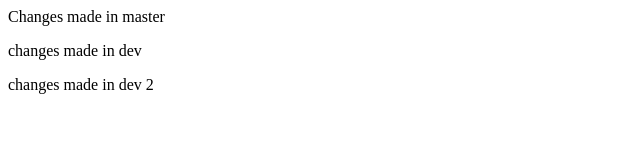
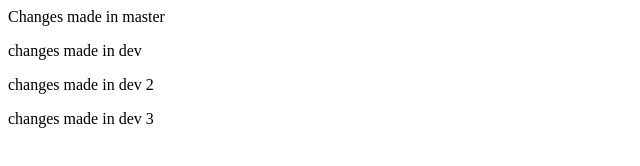
Before and after one commit to deekshithakp/SampleEvent1, a plain HTML site: page index.html in a window 1280 px wide. Shown: the whole page, without its empty margins (0-640 px from the left). Drawn offline with Linux system fonts and the light colour scheme.

Commit message:
no message

```diff
--- a/index.html
+++ b/index.html
@@ -3,6 +3,7 @@
 <p> Changes made in master</p>
 <p> changes made in dev</p>
 <p>changes made in dev 2</p>
+<p>changes made in dev 3</p>
 </body>
 
 </html>
```
